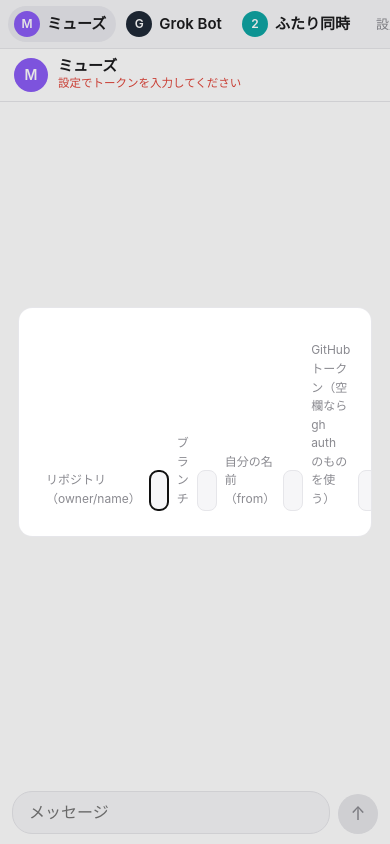
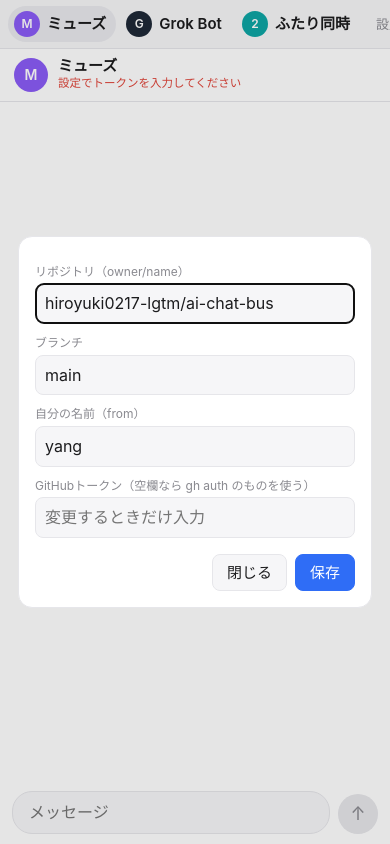
Before and after one commit to hiroyuki0217-lgtm/duo-chat-web, a plain HTML site: page index.html in a window 390 px wide. Drawn offline with Linux system fonts and the light colour scheme.

Commit message:
設定ダイアログのレイアウト修正

```diff
--- a/index.html
+++ b/index.html
@@ -59,13 +59,14 @@ header .av { width:34px; height:34px; font-size:14px; }
 .row.me .bub { background:var(--me); color:var(--meText); border-bottom-right-radius:6px; }
 .tm { font-size:10.5px; color:var(--sub); white-space:nowrap; padding-bottom:2px; }
 
-form { display:flex; align-items:flex-end; gap:8px; padding:10px 16px 14px; }
+#form { display:flex; align-items:flex-end; gap:8px; padding:10px 16px 14px; }
 #input { flex:1; resize:none; max-height:140px; min-height:40px; padding:9px 16px; border-radius:20px; border:1px solid var(--line); background:var(--side); color:inherit; font:inherit; line-height:1.45; outline:none; }
 #input:focus { border-color:var(--me); }
 #go { flex:none; width:40px; height:40px; border:0; border-radius:50%; background:var(--me); color:#fff; font-size:18px; cursor:pointer; }
 #go:disabled { background:var(--line); color:var(--sub); cursor:default; }
 
 dialog { border:1px solid var(--line); border-radius:14px; background:var(--bg); color:var(--text); width:420px; }
+dialog form { display:block; padding:0; }
 dialog label { display:block; margin:10px 0 2px; font-size:12px; color:var(--sub); }
 dialog input { width:100%; padding:7px 9px; border-radius:8px; border:1px solid var(--line); background:var(--side); color:inherit; font:inherit; }
 .btns { display:flex; justify-content:flex-end; gap:8px; margin-top:16px; }
@@ -84,9 +85,9 @@ body { height:100dvh; }
   header { padding:8px 14px; }
   #log { padding:10px 12px 6px; }
   #input, dialog input { font-size:16px; }
-  dialog { width:92vw; }
+  dialog { width:92vw; padding:16px; }
   .col { max-width:80%; }
-  form { padding:8px 12px calc(10px + env(safe-area-inset-bottom)); }
+  #form { padding:8px 12px calc(10px + env(safe-area-inset-bottom)); }
 }
 </style>
 </head>
```
